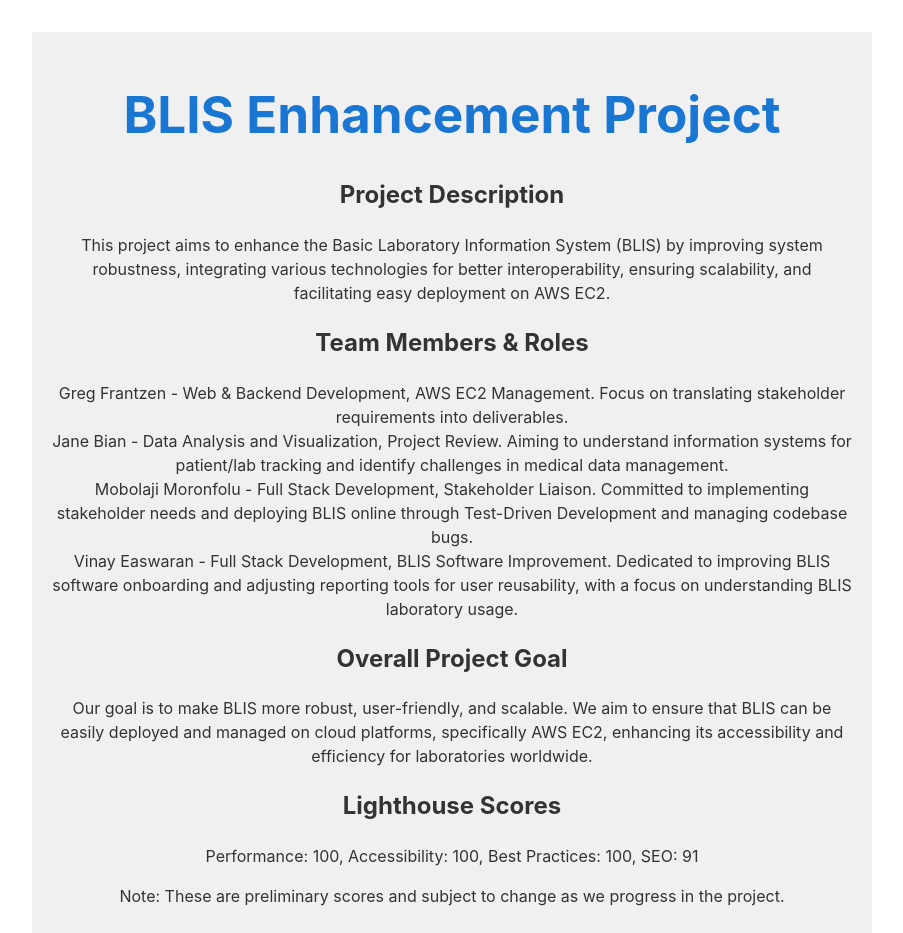
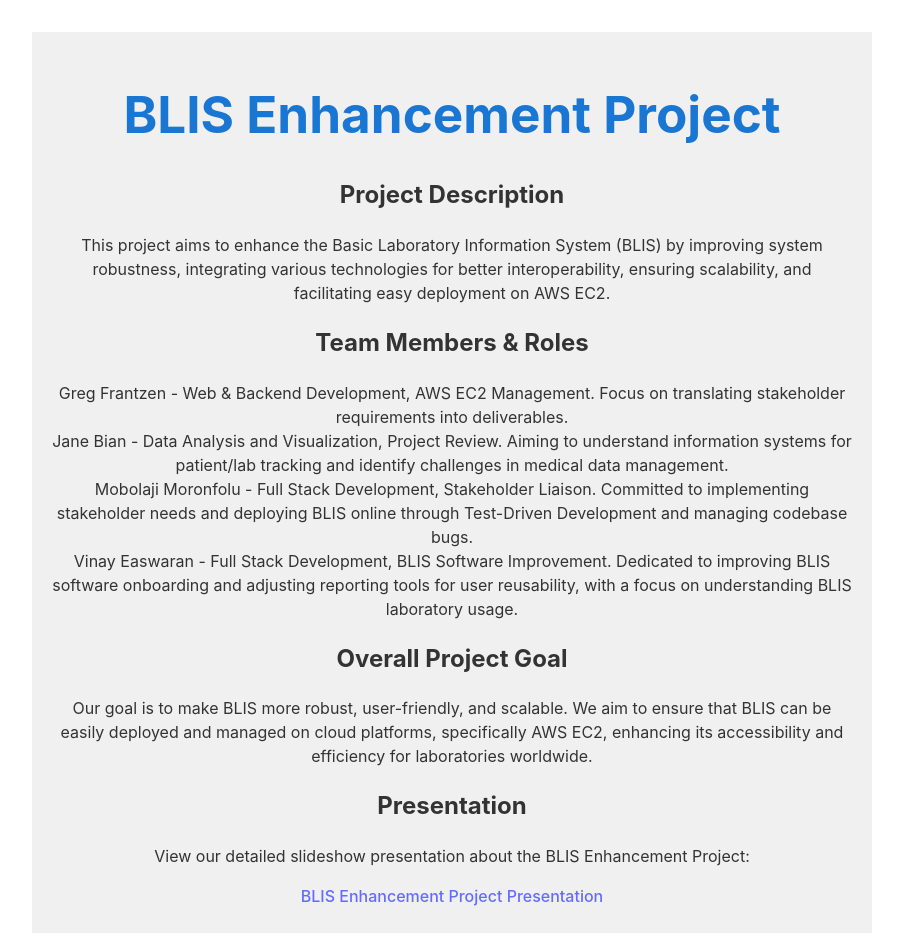
Before and after one commit to gfrantzen3/blisgjmv, a Vue app: page / in a window 1280 px wide. Shown: the top 933 px of the page, without its empty margins (188-1091 px from the left). Built offline with nearby package versions, Linux system fonts and the light colour scheme.

Commit message:
Update App.vue

```diff
--- a/src/App.vue
+++ b/src/App.vue
@@ -23,6 +23,11 @@
     <section>
       <h2>Overall Project Goal</h2>
       <p>Our goal is to make BLIS more robust, user-friendly, and scalable. We aim to ensure that BLIS can be easily deployed and managed on cloud platforms, specifically AWS EC2, enhancing its accessibility and efficiency for laboratories worldwide.</p>
+    </section>
+    <section>
+      <h2>Presentation</h2>
+      <p>View our detailed slideshow presentation about the BLIS Enhancement Project:</p>
+      <a href="https://docs.google.com/presentation/d/1aOrrnlOiMtO_LzYY9Atqs4fNKH66W1EoaBbpRdHgyao/edit?usp=sharing" target="_blank">BLIS Enhancement Project Presentation</a>
     </section>
     <section>
       <h2>Lighthouse Scores</h2>
```
